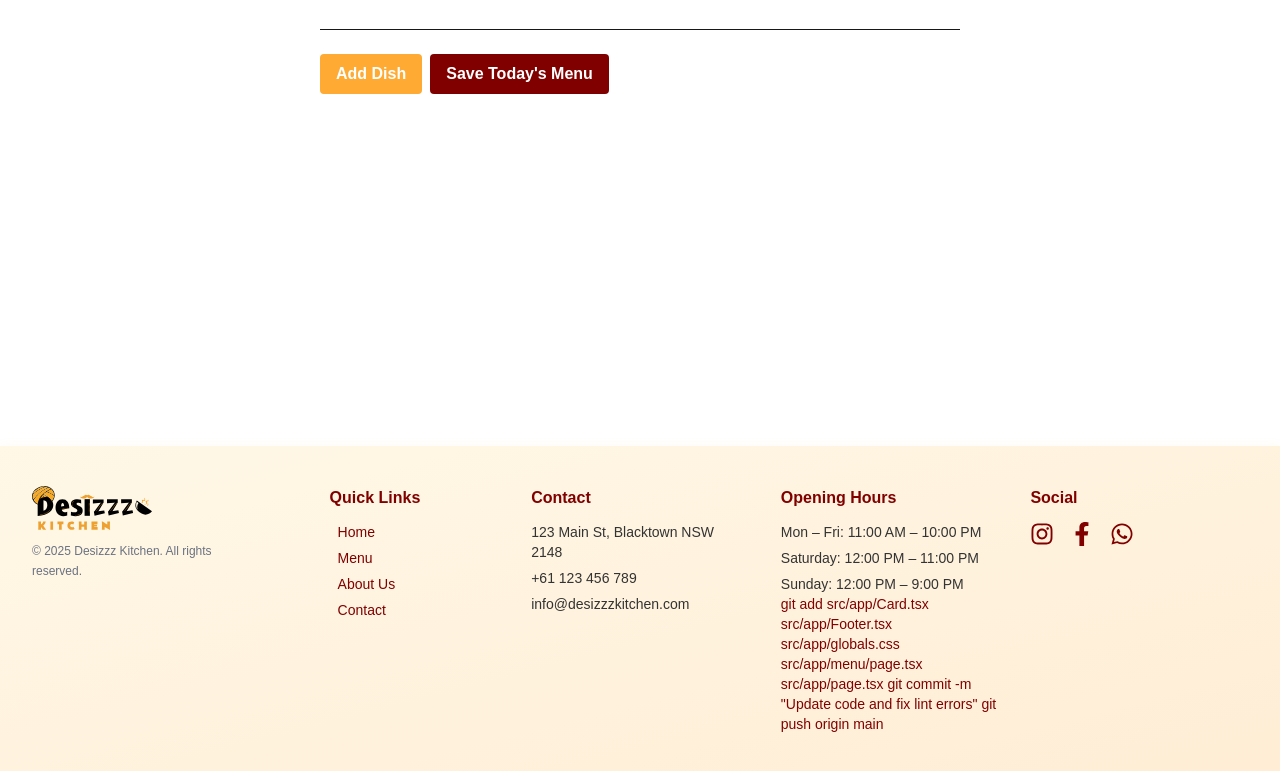
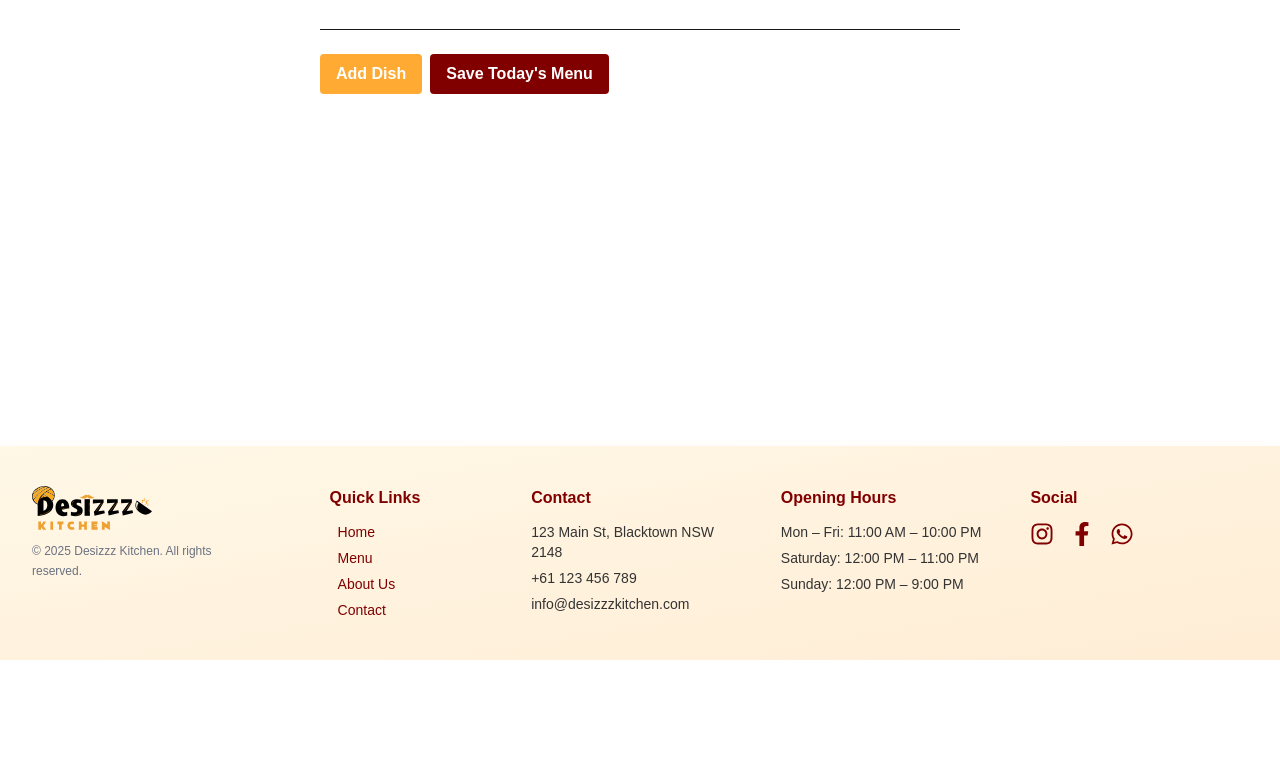
Before and after one commit to noobedian/desizzz_kitchen, a Next.js app: page /admin/todays-menu in a window 1280 px wide. Shown: the part 423-1194 px from the top of the page. After the commit the page ends 1083 px from the top, so only its background shows below. Built offline with nearby package versions, Linux system fonts and the light colour scheme.

Commit message:
Apply fixes

```diff
--- a/src/app/Footer.tsx
+++ b/src/app/Footer.tsx
@@ -52,12 +52,12 @@ export function Footer() {
                     { label: "Contact", href: "#contact" },
                   ].map((item) => (
                     <li key={item.label}>
-                      <a
+                      <Link
                         href={item.href}
                         className="hover:underline hover:text-[#FFAA33] transition"
                       >
                         {item.label}
-                      </a>
+                      </Link>
                     </li>
                   ))}
                 </ul>
@@ -115,9 +115,7 @@ export function Footer() {
                 <li>Saturday: 12:00 PM – 11:00 PM</li>
                 <li>Sunday: 12:00 PM – 9:00 PM</li>
               </ul>
-            </div>            git add src/app/Card.tsx src/app/Footer.tsx src/app/globals.css src/app/menu/page.tsx src/app/page.tsx
-            git commit -m "Update code and fix lint errors"
-            git push origin main
+            </div>
 
             {/* Mobile */}
             <div className="block md:hidden">
--- a/src/app/page.tsx
+++ b/src/app/page.tsx
@@ -3,7 +3,7 @@
 import { Button } from "./Button";
 import { DownArrowIcon } from "./DownArrowIcon";
 import { useState, useEffect, useRef } from "react";
-import Image from 'next/image';
+import Image from "next/image";
 
 // Custom hook for intersection observer
 function useInView(threshold = 0.15) {
@@ -179,13 +179,12 @@ export default function Home() {
                   height={224}
                   className="object-cover w-full h-full group-hover:scale-110 transition-transform duration-300 rounded-t-3xl"
                 />
-                <div className="absolute top-3 left-3 bg-[#FFAA33] text-white text-xs font-bold px-3 py-1 rounded-full shadow-lg">Chef's Choice</div>
+                <div className="absolute top-3 left-3 bg-[#FFAA33] text-white text-xs font-bold px-3 py-1 rounded-full shadow-lg">Chef&apos;s Choice</div>
               </div>
               <div className="p-6 flex flex-col items-center gap-3">
                 <h3 className="font-bold text-xl text-[#800000] tracking-wide">Butter Chicken</h3>
                 <p className="text-[#FFAA33] text-lg font-semibold">$13.99</p>
                 <p className="text-gray-700 text-sm text-center max-w-xs">Creamy tomato gravy, tender chicken, and a hint of spice. A true North Indian classic!</p>
-                {/* Removed View Details Button */}
               </div>
             </div>
             {/* Palak Paneer Card */}
@@ -204,7 +203,6 @@ export default function Home() {
                 <h3 className="font-bold text-xl text-[#800000] tracking-wide">Palak Paneer</h3>
                 <p className="text-[#FFAA33] text-lg font-semibold">$11.99</p>
                 <p className="text-gray-700 text-sm text-center max-w-xs">Fresh spinach and soft paneer cubes in a silky, spiced sauce. Healthy and delicious!</p>
-                {/* Removed View Details Button */}
               </div>
             </div>
             {/* Chole Bhature Card */}
@@ -223,7 +221,6 @@ export default function Home() {
                 <h3 className="font-bold text-xl text-[#800000] tracking-wide">Chole Bhature</h3>
                 <p className="text-[#FFAA33] text-lg font-semibold">$10.99</p>
                 <p className="text-gray-700 text-sm text-center max-w-xs">Fluffy bhature with spicy chickpea curry. The ultimate comfort street food!</p>
-                {/* Removed View Details Button */}
               </div>
             </div>
           </div>
```
